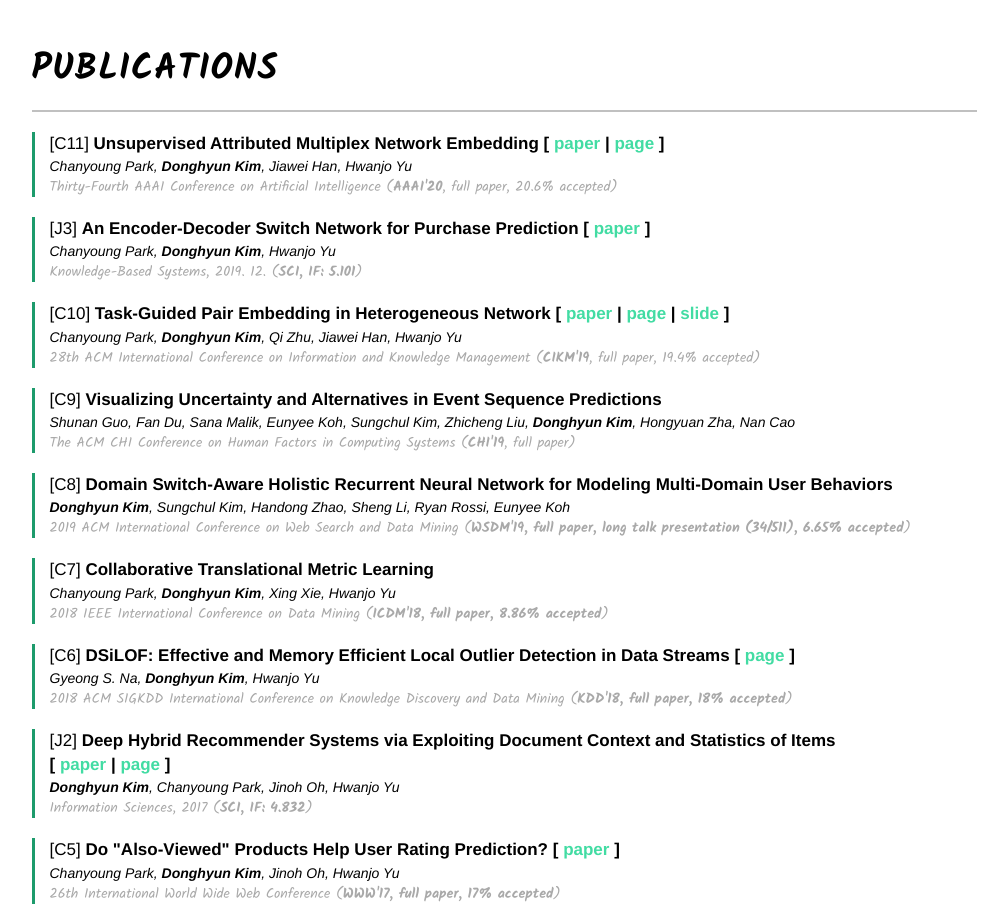
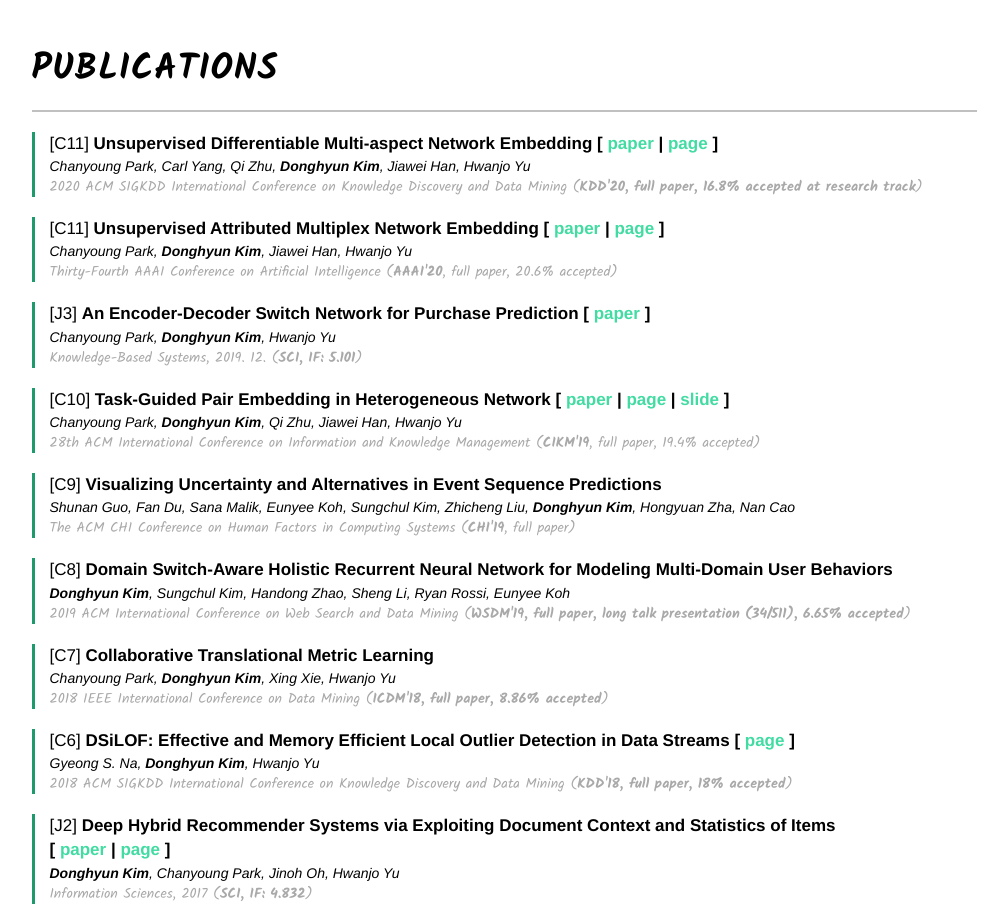
Before and after one commit to cartopy/cartopy.github.io, a website: page index.html in a window 1280 px wide. Shown: the part 2360-3281 px from the top of the page, without its empty margins (136-1144 px from the left). Drawn offline with nearby package versions, Linux system fonts and the light colour scheme.

Commit message:
add kdd 2020 paper

```diff
--- a/index.html
+++ b/index.html
@@ -184,6 +184,20 @@
                     <h2 class="pub-title">Publications</h2>
                     <hr>
                     <div class="pub-list">
+		    	<div class="row pub-entry">
+                            <div class="col-md-12">
+                                <span class="pub-title">
+                                    [C11] <strong>Unsupervised Differentiable Multi-aspect Network Embedding</strong>
+                                    <strong>[ <a href="https://arxiv.org/abs/2006.04239" target="_blank">paper</a> | <a href="https://github.com/pcy1302/asp2vec" target="_blank">page</a> ]</strong>
+                                </span>
+                                <br>
+                                <i>Chanyoung Park, Carl Yang, Qi Zhu, <strong>Donghyun Kim</strong>, Jiawei Han, Hwanjo Yu  </i>
+                                <br>
+                                <span class="pub-subtext">
+                                    2020 ACM SIGKDD International Conference on Knowledge Discovery and Data Mining (<strong>KDD'20, full paper, 16.8% accepted at research track</strong>)
+                                </span>
+                            </div>
+                        </div>
                         <div class="row pub-entry">
                             <div class="col-md-12">
                                 <span class="pub-title">
```
